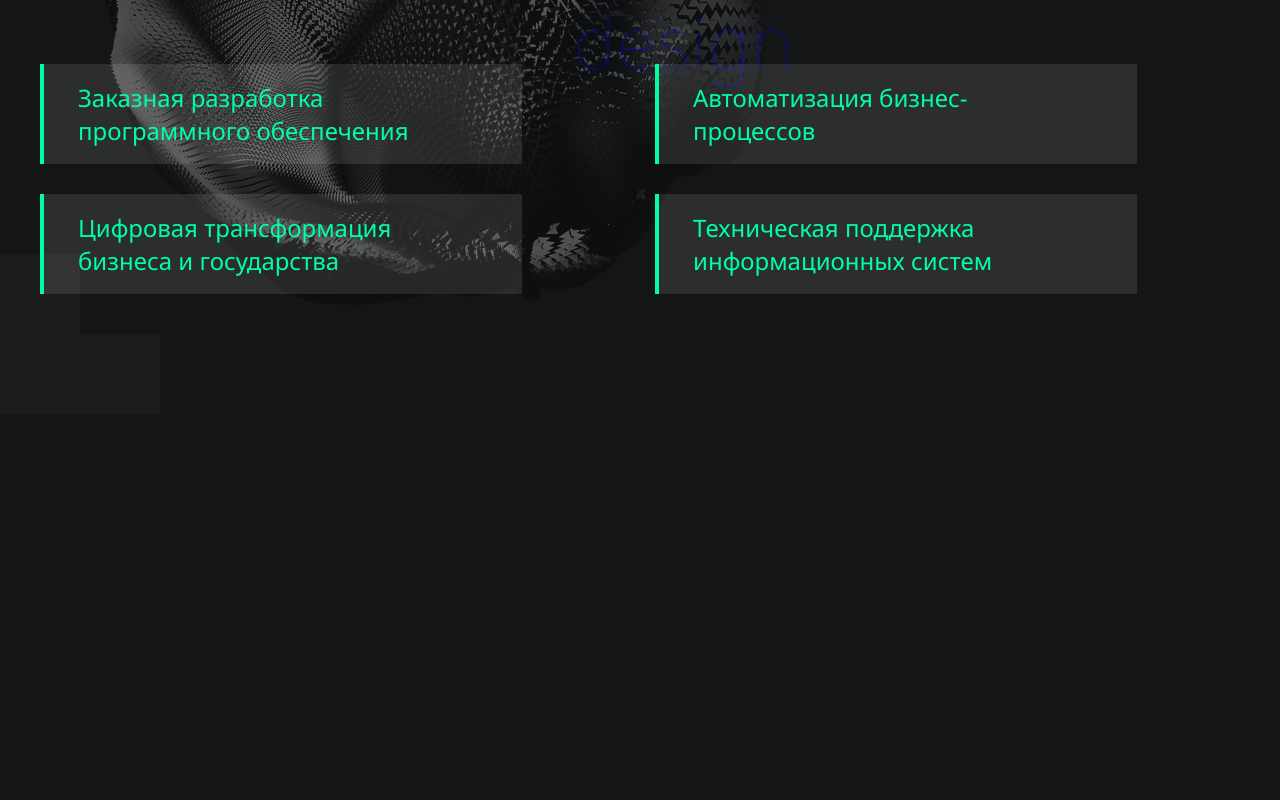
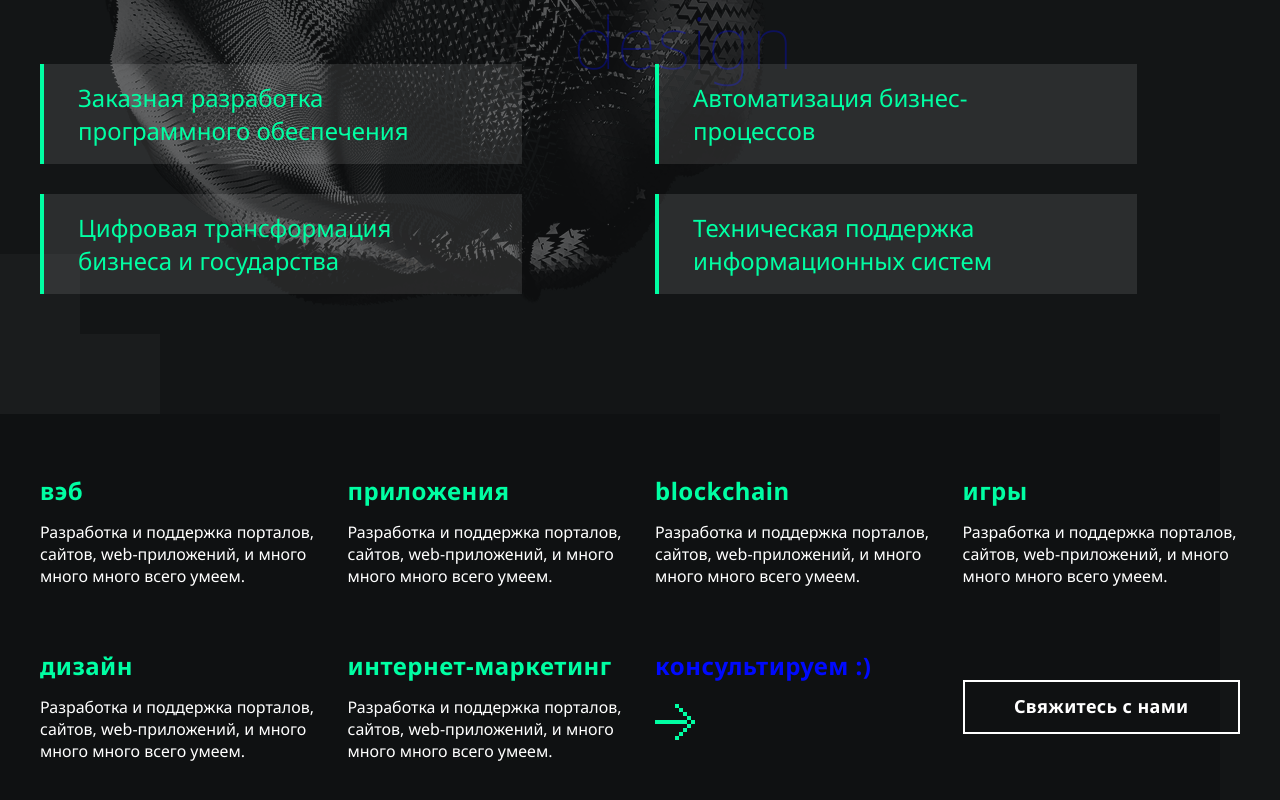
Before and after one commit to udazzZZ/white_frame, a React (Vite) app: page / in a window 1280 px wide. Shown: the part 559-1359 px from the top of the page. Before the commit the page ends 973 px from the top, so only its background shows below. Built offline with nearby package versions, Linux system fonts and the light colour scheme.

Commit message:
feat: add services section

```diff
--- /dev/null
+++ b/src/components/Button/Button.module.scss
@@ -0,0 +1,38 @@
+.button {
+    display: inline-flex;
+    min-height: 54px;
+    padding: 0 34px;
+    justify-content: center;
+    align-items: center;
+    border: 2px solid currentColor;
+    font-family: inherit;
+    font-size: 18px;
+    font-weight: 700;
+    line-height: 1.375;
+    letter-spacing: 0.02em;
+    text-align: center;
+    transition:
+        color 180ms ease,
+        background-color 180ms ease,
+        border-color 180ms ease;
+}
+
+.light {
+    color: var(--color-white);
+    background: transparent;
+}
+
+.light:hover {
+    color: var(--color-accent);
+}
+
+.dark {
+    color: var(--color-accent);
+    background: var(--color-dark);
+    border-color: var(--color-dark);
+}
+
+.dark:hover {
+    color: var(--color-dark);
+    background: transparent;
+}
--- /dev/null
+++ b/src/components/Button/Button.tsx
@@ -0,0 +1,36 @@
+import type { ReactNode } from "react";
+import styles from "./Button.module.scss";
+
+type ButtonProps = {
+    children: ReactNode;
+    className?: string;
+    href?: string;
+    type?: "button" | "submit" | "reset";
+    variant?: "light" | "dark";
+};
+
+export const Button = ({
+    children,
+    className,
+    href,
+    type = "button",
+    variant = "light",
+}: ButtonProps) => {
+    const buttonClassName = [styles.button, styles[variant], className]
+        .filter(Boolean)
+        .join(" ");
+
+    if (href) {
+        return (
+            <a className={buttonClassName} href={href}>
+                {children}
+            </a>
+        );
+    }
+
+    return (
+        <button className={buttonClassName} type={type}>
+            {children}
+        </button>
+    );
+};
--- /dev/null
+++ b/src/components/ServicesSection/ServicesSection.module.scss
@@ -0,0 +1,106 @@
+.servicesSection {
+    position: relative;
+}
+
+.servicesSection::before {
+    position: absolute;
+    inset: 0 auto 0 0;
+    width: calc(100% - 60px);
+    background: rgba(0, 0, 0, 0.2);
+    content: "";
+    pointer-events: none;
+}
+
+.inner {
+    position: relative;
+    display: grid;
+    grid-template-columns: repeat(4, minmax(0, 1fr));
+    gap: 60px 30px;
+    width: min(100% - 40px, var(--container-width));
+    min-height: 410px;
+    margin: 0 auto;
+    padding: 60px 0;
+}
+
+.serviceCard h2,
+.consultLink span {
+    margin: 0;
+    font-size: 24px;
+    font-weight: 700;
+    line-height: 1.375;
+    letter-spacing: 0.02em;
+}
+
+.serviceCard h2 {
+    color: var(--color-accent);
+}
+
+.serviceCard p {
+    margin: 14px 0 0;
+    color: var(--color-white);
+    font-size: 16px;
+    font-weight: 400;
+    line-height: 1.375;
+}
+
+.consultLink {
+    display: inline-flex;
+    width: fit-content;
+    flex-direction: column;
+    gap: 20px;
+    color: var(--color-blue);
+}
+
+.consultLink img {
+    width: 40px;
+    height: 40px;
+}
+
+.contactButton {
+    width: 100%;
+    padding-right: 20px;
+    padding-left: 20px;
+    align-self: center;
+    white-space: nowrap;
+}
+
+@media (max-width: 1024px) {
+    .servicesSection::before {
+        width: 100%;
+    }
+
+    .inner {
+        grid-template-columns: repeat(2, minmax(0, 1fr));
+    }
+}
+
+@media (max-width: 767px) {
+    .servicesSection::before {
+        width: 100%;
+    }
+
+    .inner {
+        grid-template-columns: 1fr;
+        gap: 20px;
+        width: min(100% - 40px, 335px);
+        padding: 30px 0;
+    }
+
+    .serviceCard {
+        margin-bottom: 10px;
+    }
+
+    .serviceCard p {
+        max-width: 335px;
+    }
+
+    .consultLink {
+        width: 100%;
+        gap: 20px;
+    }
+
+    .consultLink img {
+        align-self: flex-end;
+        transform: rotate(90deg);
+    }
+}
--- /dev/null
+++ b/src/components/ServicesSection/ServicesSection.tsx
@@ -0,0 +1,67 @@
+import { Button } from "../Button/Button";
+import styles from "./ServicesSection.module.scss";
+
+export const ServicesSection = () => {
+    return (
+        <section className={styles.servicesSection} id="services">
+            <div className={styles.inner}>
+                <article className={styles.serviceCard}>
+                    <h2>вэб</h2>
+                    <p>
+                        Разработка и поддержка порталов, сайтов, web-приложений,
+                        и много много много всего умеем.
+                    </p>
+                </article>
+
+                <article className={styles.serviceCard}>
+                    <h2>приложения</h2>
+                    <p>
+                        Разработка и поддержка порталов, сайтов, web-приложений,
+                        и много много много всего умеем.
+                    </p>
+                </article>
+
+                <article className={styles.serviceCard}>
+                    <h2>blockchain</h2>
+                    <p>
+                        Разработка и поддержка порталов, сайтов, web-приложений,
+                        и много много много всего умеем.
+                    </p>
+                </article>
+
+                <article className={styles.serviceCard}>
+                    <h2>игры</h2>
+                    <p>
+                        Разработка и поддержка порталов, сайтов, web-приложений,
+                        и много много много всего умеем.
+                    </p>
+                </article>
+
+                <article className={styles.serviceCard}>
+                    <h2>дизайн</h2>
+                    <p>
+                        Разработка и поддержка порталов, сайтов, web-приложений,
+                        и много много много всего умеем.
+                    </p>
+                </article>
+
+                <article className={styles.serviceCard}>
+                    <h2>интернет-маркетинг</h2>
+                    <p>
+                        Разработка и поддержка порталов, сайтов, web-приложений,
+                        и много много много всего умеем.
+                    </p>
+                </article>
+
+                <div className={styles.consultLink}>
+                    <span>консультируем :)</span>
+                    <img src="/arrow-right.svg" alt="" />
+                </div>
+
+                <Button className={styles.contactButton} href="#contacts">
+                    Свяжитесь с нами
+                </Button>
+            </div>
+        </section>
+    );
+};
--- a/src/pages/HomePage.tsx
+++ b/src/pages/HomePage.tsx
@@ -1,5 +1,6 @@
 import { Header } from "../components/Header/Header";
 import { HeroSection } from "../components/HeroSection/HeroSection";
+import { ServicesSection } from "../components/ServicesSection/ServicesSection";
 import styles from "./HomePage.module.scss";
 
 export const HomePage = () => {
@@ -9,6 +10,7 @@ export const HomePage = () => {
 
             <main className={styles.main}>
                 <HeroSection />
+                <ServicesSection />
             </main>
         </div>
     );
--- a/src/styles/base/_reset.scss
+++ b/src/styles/base/_reset.scss
@@ -35,7 +35,14 @@ button {
     color: inherit;
     background: none;
     border: 0;
-    cursor: pointer;
+}
+
+button,
+a,
+[role="button"] {
+    cursor:
+        url("/cursor.svg") 4 4,
+        pointer;
 }
 
 a {
```
Also changed, not shown: public/cursor.svg (added).
